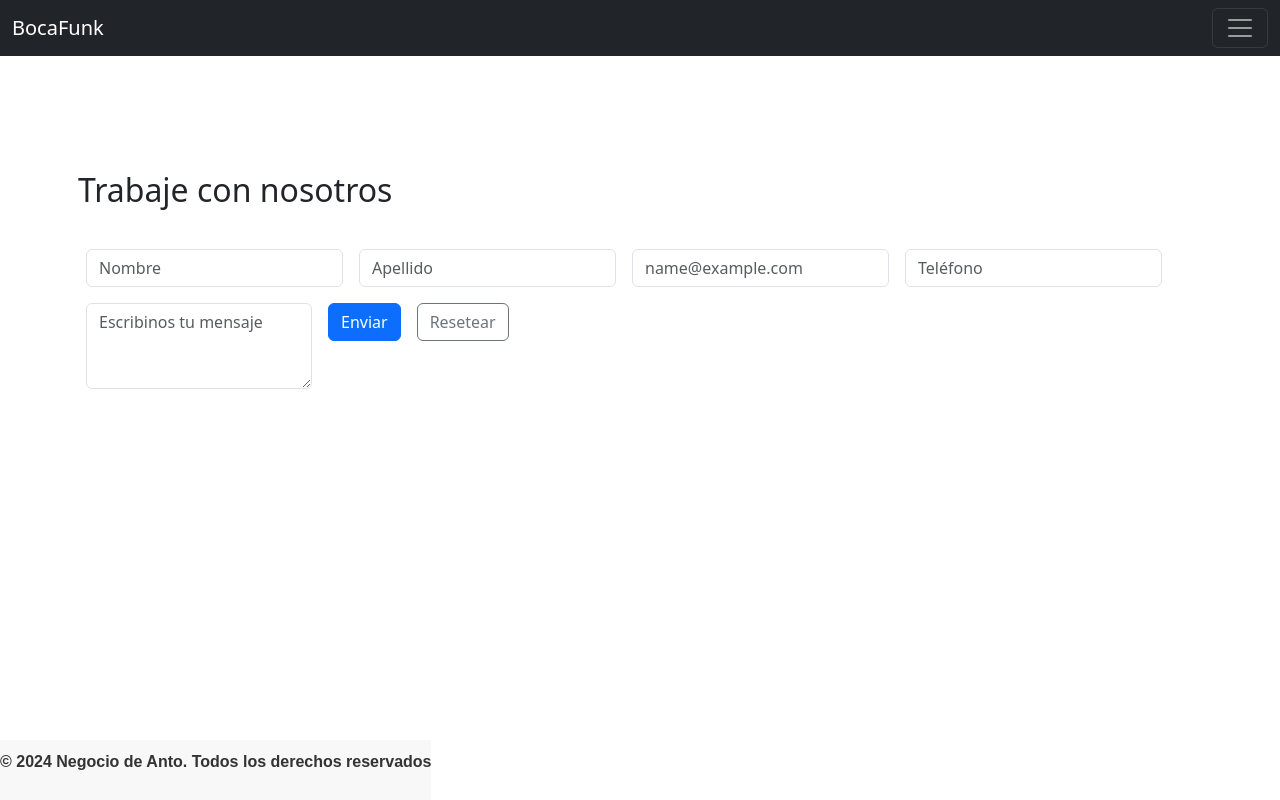
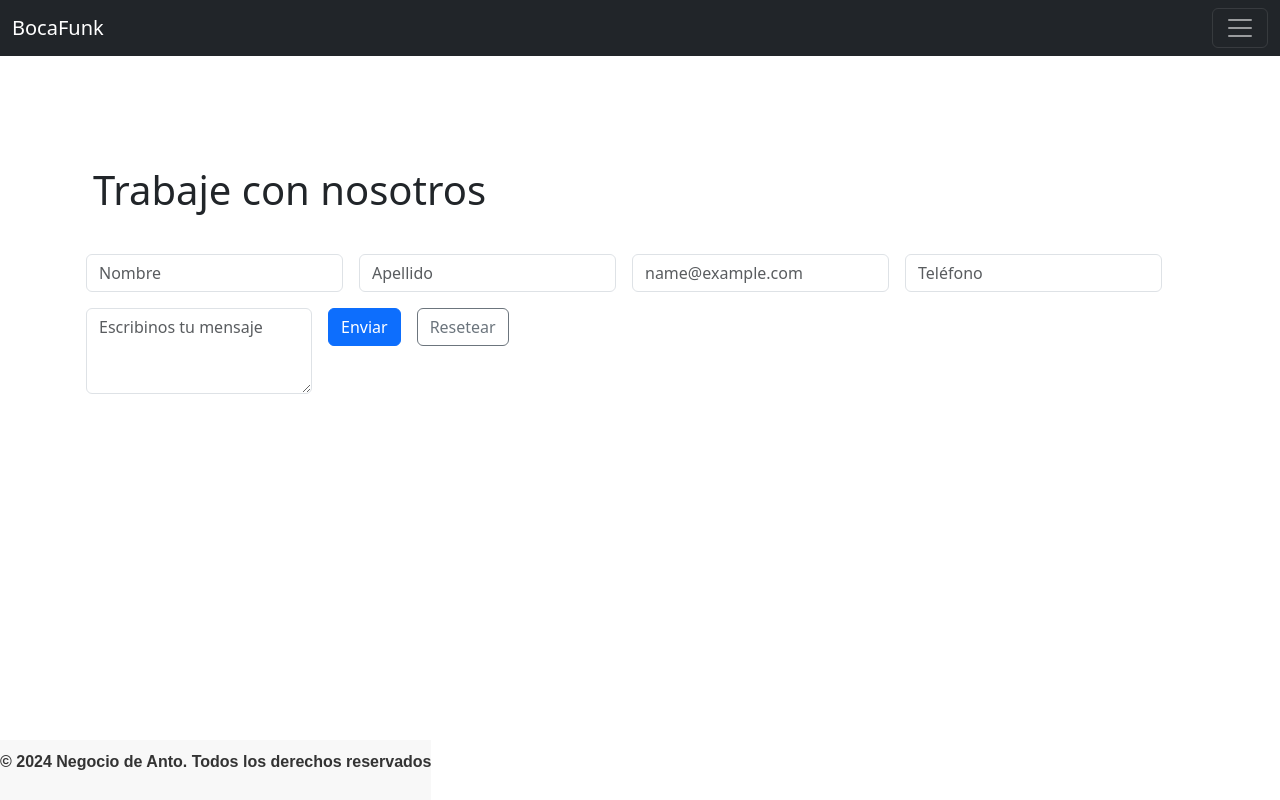
Before and after one commit to lucasabad99/PreEntregaCoder, a plain HTML site: page pages/trabajeconNosotros.html in a window 1280 px wide. Drawn offline with Linux system fonts and the light colour scheme.

Commit message:
Corrijo escala de Hs

```diff
--- a/pages/trabajeconNosotros.html
+++ b/pages/trabajeconNosotros.html
@@ -51,7 +51,7 @@
 
     <main class="main-Trabaje">
         <section>
-            <h2>Trabaje con nosotros</h2>
+            <h1>Trabaje con nosotros</h1>
             <form action="#" method="" enctype="text/plain" class="row g-3 container mt-4">
                 <div class="col-auto">
                     <label for="Nombre" class="visually-hidden">Nombre</label>
```
Also changed, not shown: pages/nuestraHistoria.html (+0 -1 lines), pages/productos.html (+0 -1 lines).
